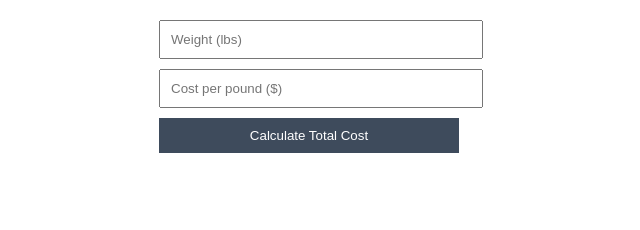
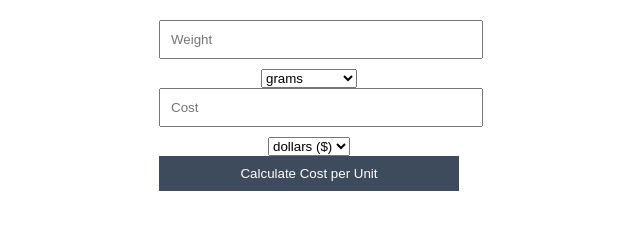
Before and after one commit to Ktech3371/Inventory, a plain HTML site: page index.html in a window 1280 px wide. Shown: the whole page, without its empty margins (331-971 px from the left). Drawn offline with Linux system fonts and the light colour scheme.

Commit message:
Update index.html

```diff
--- a/index.html
+++ b/index.html
@@ -1,18 +1,58 @@
 <!DOCTYPE html>
 <html lang="en">
-<head>
-    <meta charset="UTF-8">
-    <meta name="viewport" content="width=device-width, initial-scale=1.0">
-    <link rel="stylesheet" href="styles.css">
+  <head>
+    <meta charset="UTF-8" />
+    <meta name="viewport" content="width=device-width, initial-scale=1.0" />
+    <link rel="stylesheet" href="styles.css" />
     <title>Cost Calculator</title>
-</head>
-<body>
+  </head>
+  <body>
     <div class="calculator">
-        <input type="number" id="weight" placeholder="Weight (lbs)">
-        <input type="number" id="cost" placeholder="Cost per pound ($)">
-        <button onclick="calculateCost()">Calculate Total Cost</button>
-        <p id="totalCost"></p>
+      <input type="number" id="weight" placeholder="Weight" />
+      <select id="weightUnit">
+        <option value="grams">grams</option>
+        <option value="oz">ounces (oz)</option>
+        <option value="lbs">pounds (lbs)</option>
+        <!-- Add more options for other weight units if needed -->
+      </select>
+      <input type="number" id="cost" placeholder="Cost" />
+      <select id="costUnit">
+        <option value="dollars">dollars ($)</option>
+        <!-- Add more options for other cost units if needed -->
+      </select>
+      <button onclick="calculateCost()">Calculate Cost per Unit</button>
+      <p id="costPerUnit"></p>
     </div>
-    <script src="script.js"></script>
-</body>
+    <script>
+      function calculateCost() {
+        const weight = parseFloat(document.getElementById("weight").value);
+        const weightUnit = document.getElementById("weightUnit").value;
+        const cost = parseFloat(document.getElementById("cost").value);
+        const costUnit = document.getElementById("costUnit").value;
+
+        if (!isNaN(weight) && !isNaN(cost)) {
+          // Convert weight to grams, ounces, or pounds based on selected unit
+          let weightConverted;
+          if (weightUnit === "oz") {
+            weightConverted = weight * 28.3495; // 1 oz = 28.3495 g
+          } else if (weightUnit === "lbs") {
+            weightConverted = weight * 453.59237; // 1 lb = 453.59237 g
+          } else {
+            weightConverted = weight;
+          }
+
+          // Calculate cost per unit (in dollars)
+          const costPerUnit = cost / weightConverted;
+
+          // Display the result
+          document.getElementById(
+            "costPerUnit"
+          ).textContent = `Cost per ${weightUnit}: $${costPerUnit.toFixed(4)}`;
+        } else {
+          document.getElementById("costPerUnit").textContent =
+            "Please enter valid numbers.";
+        }
+      }
+    </script>
+  </body>
 </html>
```
